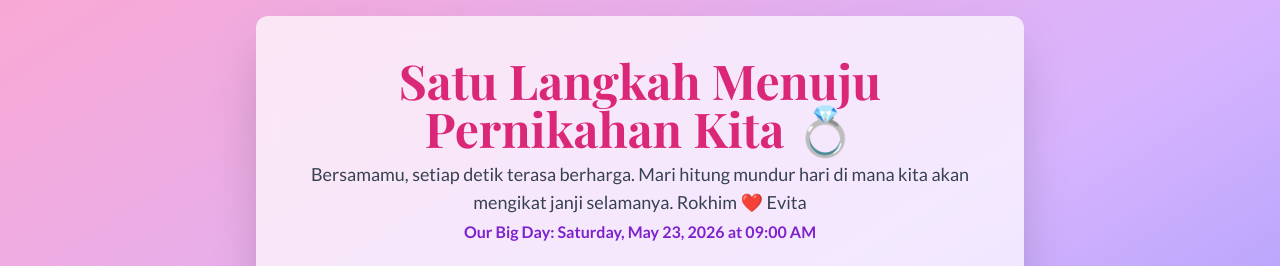
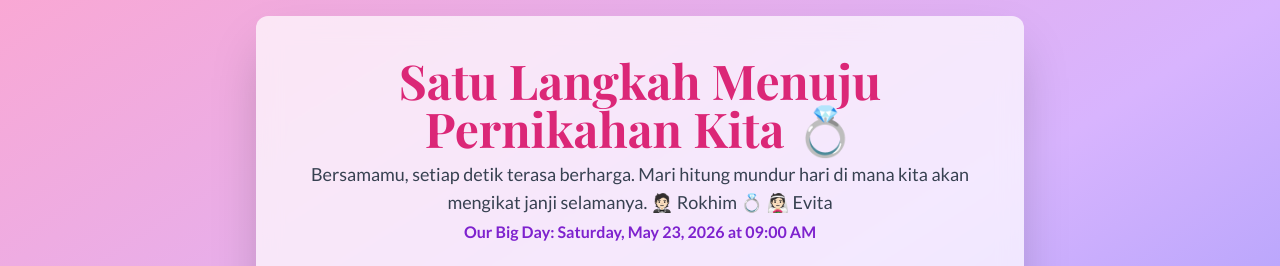
Before and after one commit to abdulR1806/web-wedding-countdown, a plain HTML site: page index.html in a window 1280 px wide. Shown: the top 266 px of the page. Drawn offline with nearby package versions, Linux system fonts and the light colour scheme.

Commit message:
add emoji

```diff
--- a/index.html
+++ b/index.html
@@ -36,7 +36,7 @@
 
         <header class="mb-8">
             <h1 class="title-font text-4xl sm:text-5xl font-bold text-pink-600">Satu Langkah Menuju Pernikahan Kita 💍</h1>
-            <p class="text-lg text-gray-700 mt-2">Bersamamu, setiap detik terasa berharga. Mari hitung mundur hari di mana kita akan mengikat janji selamanya. Rokhim ❤️ Evita</p>
+            <p class="text-lg text-gray-700 mt-2">Bersamamu, setiap detik terasa berharga. Mari hitung mundur hari di mana kita akan mengikat janji selamanya. 🤵🏻 Rokhim 💍 👰🏻 Evita</p>
             <p id="weddingDateDisplay" class="text-md text-purple-700 font-semibold mt-1"></p>
         </header>
 
```
